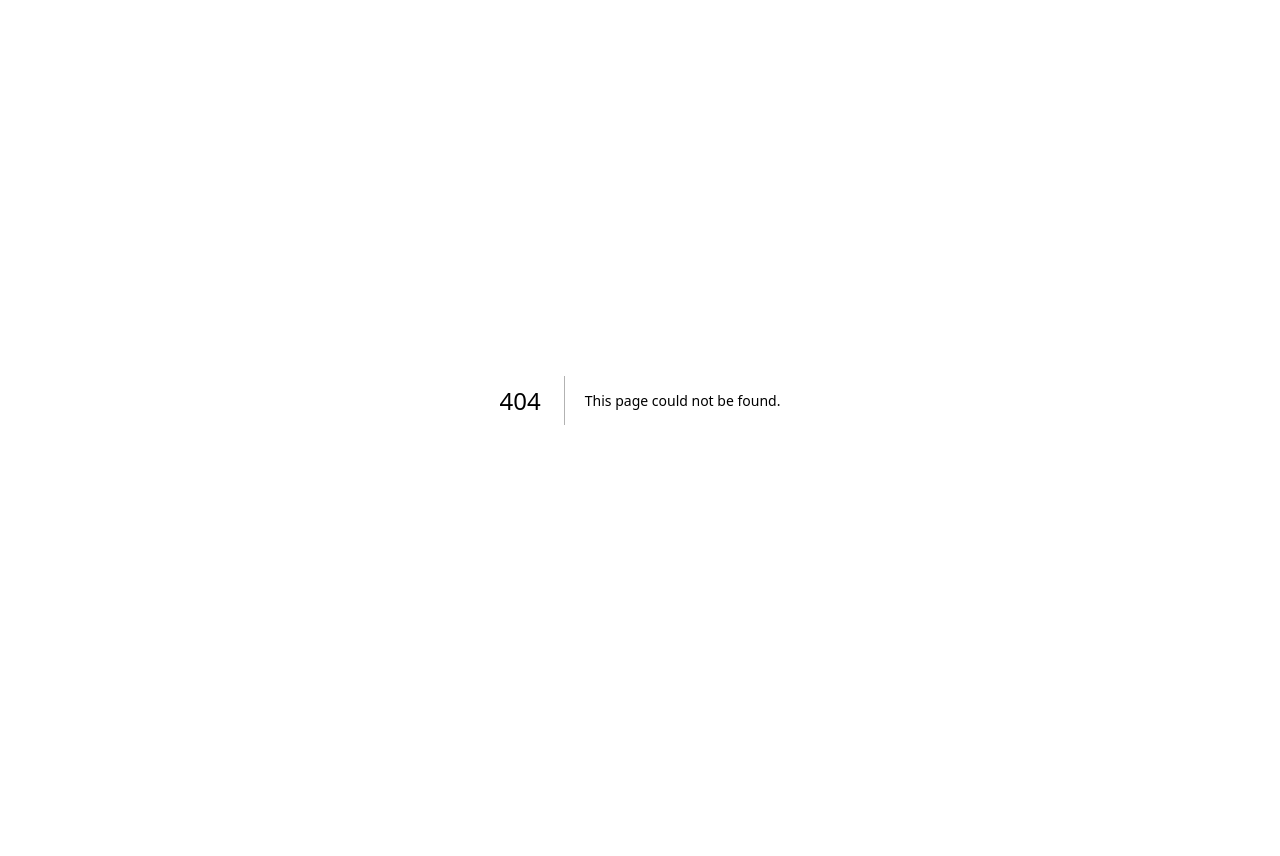
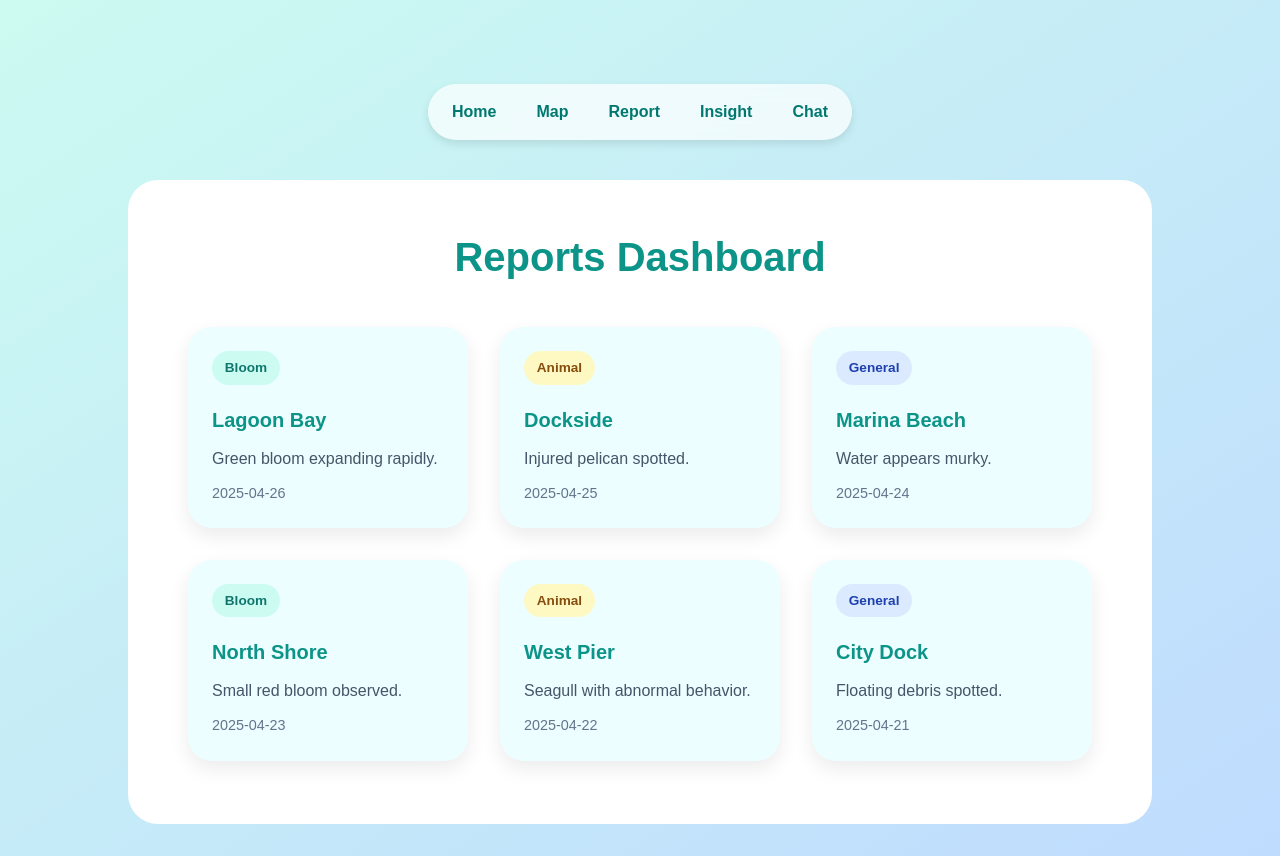
Before and after one commit to VanshikaTurkar/bloom-watch-lahacks, a Next.js app: page /report-dashboard in a window 1280 px wide. Before the commit this address had no page. Before the commit the page ends 800 px from the top, so only its background shows below. Built offline with nearby package versions, Linux system fonts and the light colour scheme.

Commit message:
added dashboard!

```diff
--- /dev/null
+++ b/src/app/report-dashboard/page.module.css
@@ -0,0 +1,90 @@
+.page {
+  min-height: 100vh;
+  display: flex;
+  flex-direction: column;
+  align-items: center;
+  background: linear-gradient(to bottom right, #ccfbf1, #bfdbfe);
+  padding: 2rem;
+}
+
+.heading {
+  font-size: 2.5rem;
+  font-weight: 800;
+  color: #0d9488;
+  margin: 2rem 0 2.5rem;
+}
+
+/* Grid Layout */
+.grid {
+  display: grid;
+  grid-template-columns: repeat(auto-fit, minmax(280px, 1fr));
+  gap: 2rem;
+  width: 100%;
+  max-width: 1200px;
+  margin-bottom: 3rem;
+}
+
+/* Individual Report Card */
+.reportCard {
+  background: #ecfeff;
+  padding: 1.5rem;
+  border-radius: 1.5rem;
+  box-shadow: 0 8px 20px rgba(0,0,0,0.08);
+  display: flex;
+  flex-direction: column;
+  gap: 0.75rem;
+  transition: transform 0.2s;
+  backdrop-filter: blur(10px);
+  cursor: pointer;
+}
+
+.reportCard:hover {
+  transform: translateY(-5px);
+}
+
+/* Badge styling */
+.badge {
+  align-self: flex-start;
+  padding: 0.4rem 0.8rem;
+  border-radius: 9999px;
+  font-size: 0.85rem;
+  font-weight: 600;
+}
+
+/* Inverted badge colors */
+.bloom {
+  background-color: #ccfbf1;
+  color: #0f766e;
+}
+.animal {
+  background-color: #fef9c3;
+  color: #854d0e;
+}
+.general {
+  background-color: #dbeafe;
+  color: #1e40af;
+}
+
+/* Text styling */
+.location {
+  font-size: 1.25rem;
+  font-weight: 700;
+  color: #0d9488;
+  margin-top: 0.5rem;
+}
+
+.description {
+  font-size: 1rem;
+  color: #475569;
+}
+
+.date {
+  font-size: 0.9rem;
+  color: #64748b;
+}
+
+.card {
+  background-color: white;
+  border-radius: 30px;
+  padding: 15px 60px;
+}
--- /dev/null
+++ b/src/app/report-dashboard/page.tsx
@@ -0,0 +1,45 @@
+'use client';
+
+import Navbar from '../components/Navbar';
+import styles from './page.module.css';
+
+type Report = {
+  type: 'General' | 'Bloom' | 'Animal';
+  location: string;
+  description: string;
+  date: string;
+};
+
+const reports: Report[] = [
+  { type: 'Bloom', location: 'Lagoon Bay', description: 'Green bloom expanding rapidly.', date: '2025-04-26' },
+  { type: 'Animal', location: 'Dockside', description: 'Injured pelican spotted.', date: '2025-04-25' },
+  { type: 'General', location: 'Marina Beach', description: 'Water appears murky.', date: '2025-04-24' },
+  { type: 'Bloom', location: 'North Shore', description: 'Small red bloom observed.', date: '2025-04-23' },
+  { type: 'Animal', location: 'West Pier', description: 'Seagull with abnormal behavior.', date: '2025-04-22' },
+  { type: 'General', location: 'City Dock', description: 'Floating debris spotted.', date: '2025-04-21' },
+];
+
+export default function ReportsDashboard() {
+  return (
+    <main className={styles.page}>
+      <Navbar />
+
+      <div className={styles.card}>
+        <center><h1 className={styles.heading}>Reports Dashboard</h1></center>
+
+        <div className={styles.grid}>
+          {reports.map((report, index) => (
+            <div key={index} className={styles.reportCard}>
+              <div className={`${styles.badge} ${styles[report.type.toLowerCase()]}`}>
+                {report.type}
+              </div>
+              <h2 className={styles.location}>{report.location}</h2>
+              <p className={styles.description}>{report.description}</p>
+              <p className={styles.date}>{report.date}</p>
+            </div>
+          ))}
+        </div>
+      </div>
+    </main>
+  );
+}
```
